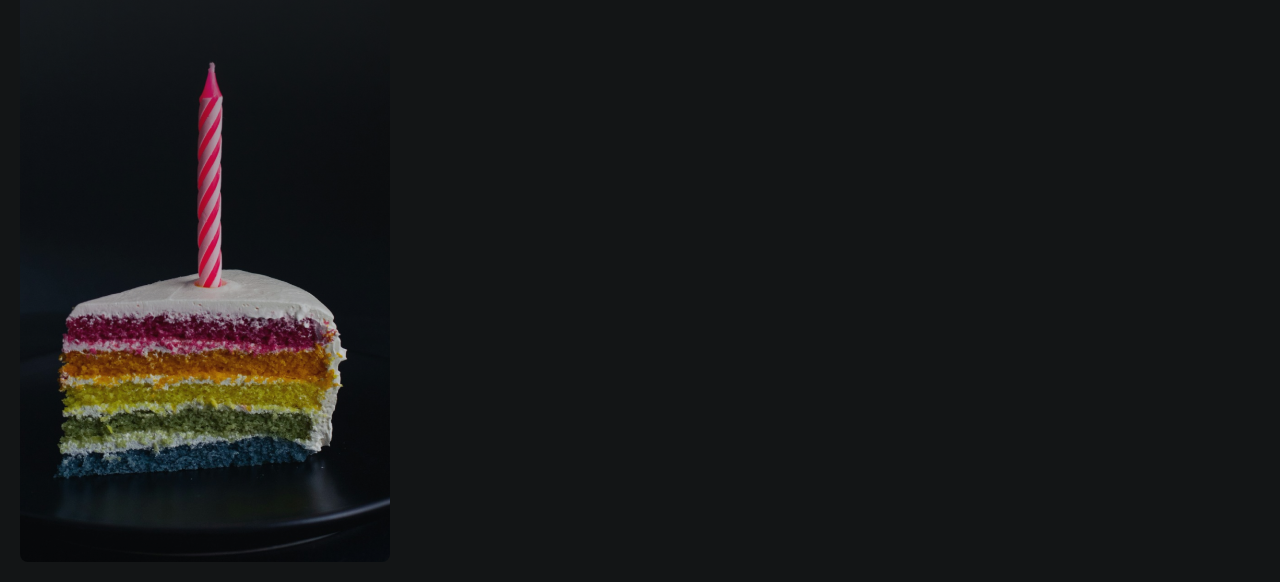
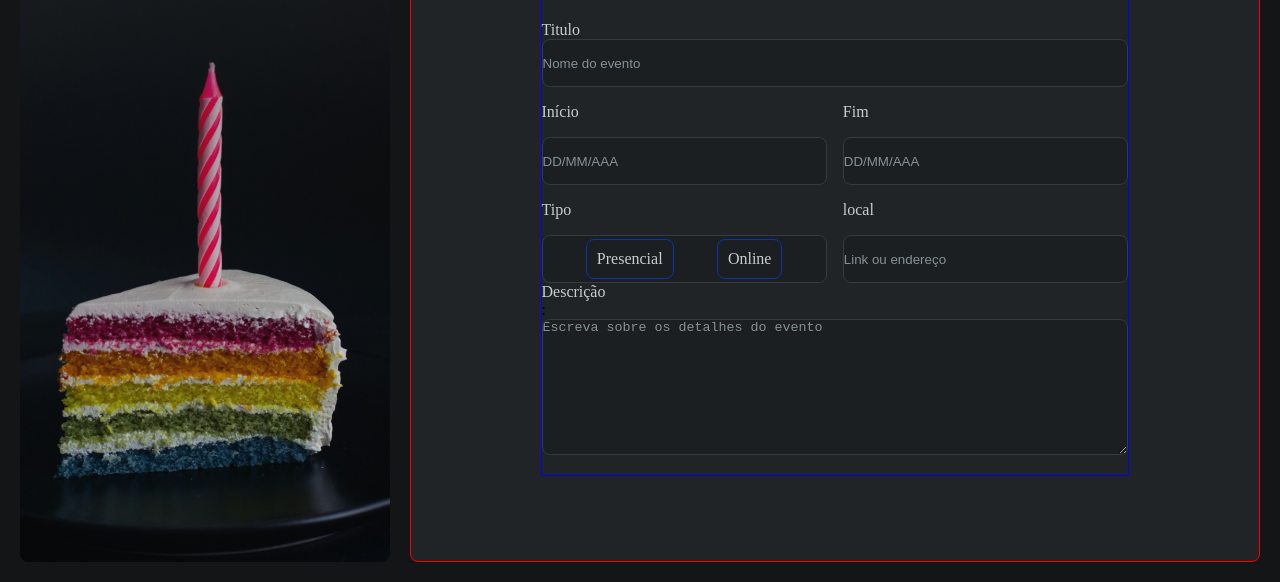
Before and after one commit to xXBrunoRochaXx/Desafio03, a plain HTML site: page index.html in a window 1280 px wide. Shown: the part 218-800 px from the top of the page. Drawn offline with nearby package versions, Linux system fonts and the light colour scheme.

Commit message:
segunda estrutura iniciada bem porximo de ser concluida no entanto está faltando o aspecto visual do tipo(Presencial ou Online)

```diff
--- a/index.html
+++ b/index.html
@@ -13,18 +13,9 @@
 <body>
   <div id="app">
     <aside>
-      <!-- <img class="background" src="assets/Background.png" alt=""> -->
+
 
       <div class="aside-container">
-        <!-- <img src="assets/Background.png" alt="">
-
-        <img src="assets/Logo.svg" alt="Icone de confetes do aniversario ">
-        <div class="front">
-          <div class="div">
-            <h2>Festivite</h2>
-          </div>
-          <p>Crie um convite digital para o seu evento</p>
-        </div> -->
 
         <img src="assets/Logo.svg" alt="Icone de confetes do aniversario ">
 
@@ -37,7 +28,7 @@
       </div>
     </aside>
 
-    <!-- <main>
+     <main>
       <div class="main-container">
         <h1>Crie seu convite</h1>
 
@@ -51,24 +42,34 @@
         <form >
           <label for="title">Titulo</label>
           <input type="text" placeholder="Nome do evento" id="title">
+
           <div class="cols-2">
             <label for="init">Início</label>
+            <label for="end">Fim</label>
+
             <input type="text" name="init" placeholder="DD/MM/AAA" id="init">
-
-            <label for="end">Fim</label>
             <input type="text" id="end" placeholder="DD/MM/AAA">
 
-            <br>
             <label for="type">Tipo</label>
-            <button>Presencial</button>
-            <button>Online</button>
+            <label for="location">local</label>
 
+            <div class="button">
+              <label class="custom-radio">
+                <input type="radio" name="opcao" value="presencial">
+                Presencial
+              </label>
 
-            <label for="location">local</label>
+              <label class="custom-radio">
+                <input type="radio" name="opcao" value="Online">
+                Online
+              </label>
+            </div>
+
             <input type="text" id="location" placeholder="Link ou endereço">
 
 
           </div>
+
           <label for="description">Descrição</label>:
           <textarea name="description" id="description" placeholder="Escreva sobre os detalhes do evento"></textarea>
         </form>
@@ -76,7 +77,7 @@
         </div>
 
       </div>
-    </main> -->
+    </main>
   </div>
 </body>
 </html>
--- a/styles/layout.css
+++ b/styles/layout.css
@@ -8,7 +8,7 @@
 
 main{
   overflow: auto;/*Aqui eu adiciono a rolagem */
-
+  background-color: var(--shape-body);
 
 }
 
@@ -56,12 +56,20 @@ body {
 
 
   main{
+    border: 1px red solid;
     padding: 5rem 8.12rem 0;
+    margin: 1.25rem;
+    margin-left: 0;
+    border-radius: .5rem;
 
     .main-container{
+      border: 1px solid blue;
+
+      /* text-align: center; */
       h1{
         color: var(--text-heading);
         margin-bottom: 2.5rem;
+        font: var(--headig-Md);
       }
 
       h3{
@@ -74,7 +82,115 @@ body {
         gap: 1.3rem;
         margin-bottom: 1.5rem;
         align-items: center;
+
+        h3{
+          font: var(--heading-Sm);
+        }
       }
+
+      form{
+       textarea{
+        background-color: var(--input-base);
+        border: 1px solid var(--input-stroke);
+        border-radius: .5rem;
+       }
+       textarea::placeholder{
+        color: var(--input-placeholder);
+       }
+
+        input{
+          background-color: var(--input-base);
+          border: 1px solid var(--input-stroke);
+          border-radius: .5rem;
+        }
+        input::placeholder{
+          color: var(--input-placeholder);
+        }
+
+        label{
+          color: var(--text-body);
+        }
+
+        textarea{
+          color: var(--text-body);
+        }
+
+
+        .cols-2{
+          display: grid;
+          grid-template-columns: 1fr 1fr;
+          grid-template-rows: auto auto;
+          gap: 1rem;
+          #end{
+            height: 3rem;
+          }
+
+          .button{
+            border-radius: .5rem;
+            border: 1px solid var(--input-stroke);
+            background-color: var(--input-base);
+            display: flex;
+            align-items: center;
+            justify-content: space-evenly;
+            height: 3rem;
+
+            .custom-radio input[type="radio"]{
+              display: none;
+            }
+
+            .custom-radio {
+              cursor: pointer;
+              padding: 10px;
+              border: 1px solid #0835b1;
+              border-radius: .5rem;
+
+            }
+
+            .custom-radio input[type="radio"]:checked + label,
+            .custom-radio input[type="radio"]:checked{
+               background-color: #f50ea8;
+               color: rgba(12, 79, 223, 0.486);
+               border-color: #4a90e2;
+            }
+          }
+
+
+        }
+        .cols-2 > label{
+          display: block;
+        }
+
+      }
+
+      form > label{
+        display: block;
+
+      }
+
+      form > input, textarea{
+        /* width: 31.25rem; */
+        width: 100%;
+        margin-bottom: 1rem;
+      }
+
+      form > input{
+        height: 3rem;
+      }
+
+      form > textarea{
+        height: 8.5rem;
+
+      }
+
+
+
+
+
+
+
+
+
+
     }
 
   }
```
